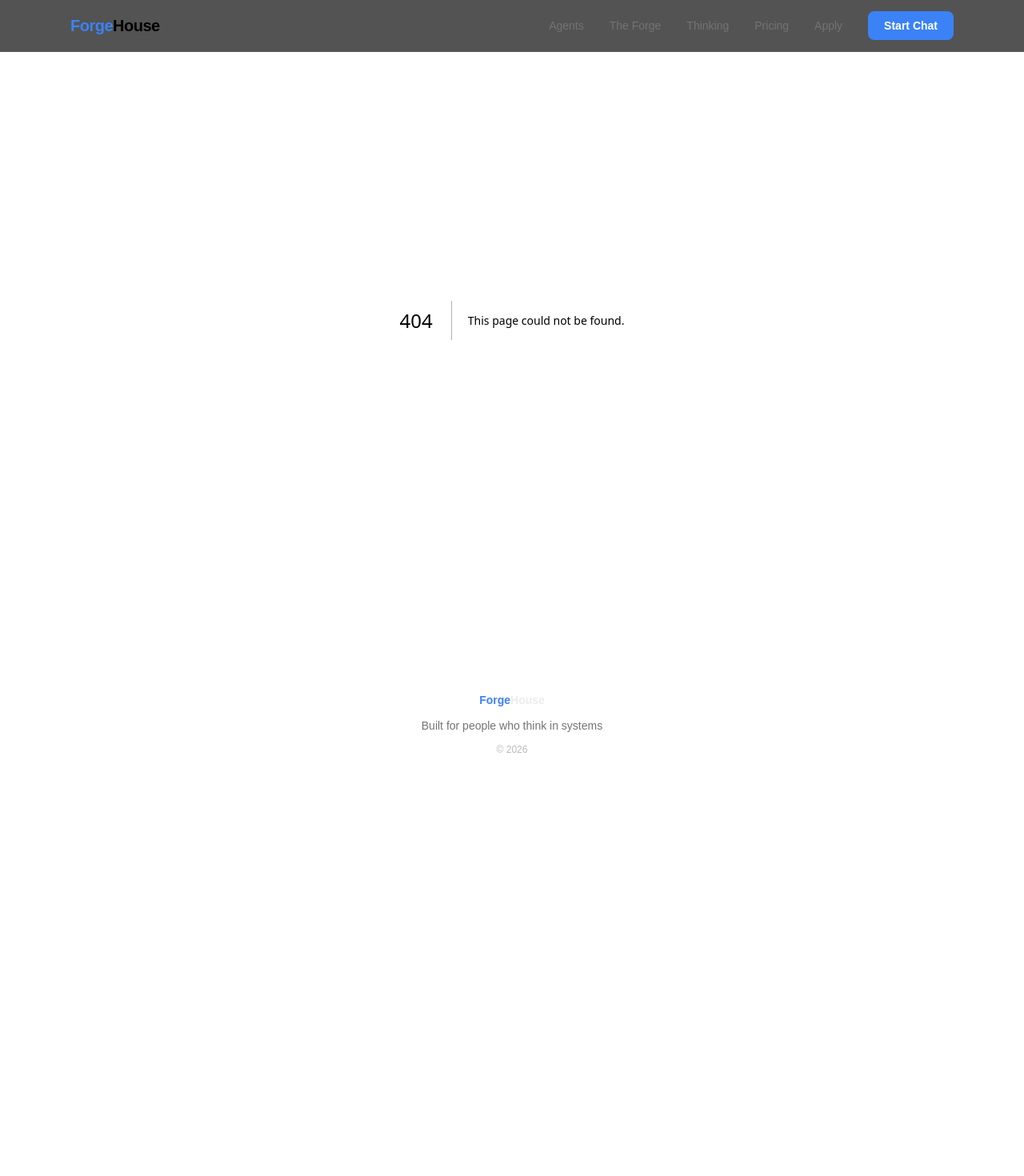
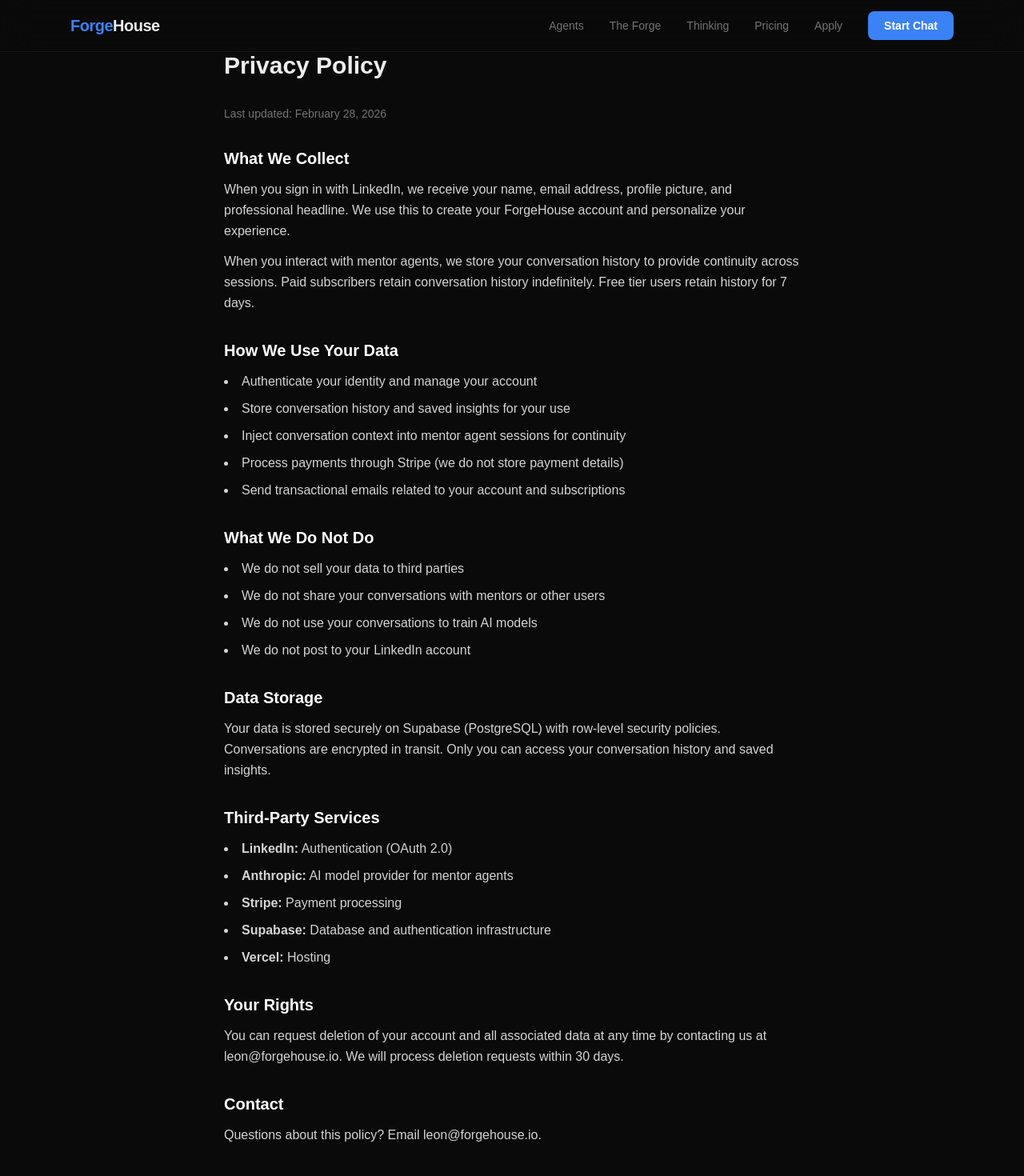
Before and after one commit to Apex-Sudo/forgehouse-site, a Next.js app: page /privacy in a window 1280 px wide. Before the commit this address had no page. Shown: the top 1470 px of the page at 80% size. Before the commit the page ends 1009 px from the top, so only its background shows below. Built offline with nearby package versions, Linux system fonts and the light colour scheme.

Commit message:
Add privacy policy page for LinkedIn OAuth

```diff
--- /dev/null
+++ b/src/app/privacy/page.tsx
@@ -0,0 +1,87 @@
+import type { Metadata } from "next";
+
+export const metadata: Metadata = {
+  title: "Privacy Policy | ForgeHouse",
+  description: "How ForgeHouse collects, uses, and protects your data.",
+};
+
+export default function PrivacyPage() {
+  return (
+    <main className="max-w-3xl mx-auto px-6 py-16">
+      <h1 className="text-3xl font-bold mb-8">Privacy Policy</h1>
+      <p className="text-sm text-neutral-500 mb-8">Last updated: February 28, 2026</p>
+
+      <div className="space-y-8 text-neutral-300 leading-relaxed">
+        <section>
+          <h2 className="text-xl font-semibold text-white mb-3">What We Collect</h2>
+          <p>
+            When you sign in with LinkedIn, we receive your name, email address, profile picture,
+            and professional headline. We use this to create your ForgeHouse account and personalize
+            your experience.
+          </p>
+          <p className="mt-3">
+            When you interact with mentor agents, we store your conversation history to provide
+            continuity across sessions. Paid subscribers retain conversation history indefinitely.
+            Free tier users retain history for 7 days.
+          </p>
+        </section>
+
+        <section>
+          <h2 className="text-xl font-semibold text-white mb-3">How We Use Your Data</h2>
+          <ul className="list-disc list-inside space-y-2">
+            <li>Authenticate your identity and manage your account</li>
+            <li>Store conversation history and saved insights for your use</li>
+            <li>Inject conversation context into mentor agent sessions for continuity</li>
+            <li>Process payments through Stripe (we do not store payment details)</li>
+            <li>Send transactional emails related to your account and subscriptions</li>
+          </ul>
+        </section>
+
+        <section>
+          <h2 className="text-xl font-semibold text-white mb-3">What We Do Not Do</h2>
+          <ul className="list-disc list-inside space-y-2">
+            <li>We do not sell your data to third parties</li>
+            <li>We do not share your conversations with mentors or other users</li>
+            <li>We do not use your conversations to train AI models</li>
+            <li>We do not post to your LinkedIn account</li>
+          </ul>
+        </section>
+
+        <section>
+          <h2 className="text-xl font-semibold text-white mb-3">Data Storage</h2>
+          <p>
+            Your data is stored securely on Supabase (PostgreSQL) with row-level security policies.
+            Conversations are encrypted in transit. Only you can access your conversation history
+            and saved insights.
+          </p>
+        </section>
+
+        <section>
+          <h2 className="text-xl font-semibold text-white mb-3">Third-Party Services</h2>
+          <ul className="list-disc list-inside space-y-2">
+            <li><strong>LinkedIn:</strong> Authentication (OAuth 2.0)</li>
+            <li><strong>Anthropic:</strong> AI model provider for mentor agents</li>
+            <li><strong>Stripe:</strong> Payment processing</li>
+            <li><strong>Supabase:</strong> Database and authentication infrastructure</li>
+            <li><strong>Vercel:</strong> Hosting</li>
+          </ul>
+        </section>
+
+        <section>
+          <h2 className="text-xl font-semibold text-white mb-3">Your Rights</h2>
+          <p>
+            You can request deletion of your account and all associated data at any time by
+            contacting us at leon@forgehouse.io. We will process deletion requests within 30 days.
+          </p>
+        </section>
+
+        <section>
+          <h2 className="text-xl font-semibold text-white mb-3">Contact</h2>
+          <p>
+            Questions about this policy? Email leon@forgehouse.io.
+          </p>
+        </section>
+      </div>
+    </main>
+  );
+}
```
